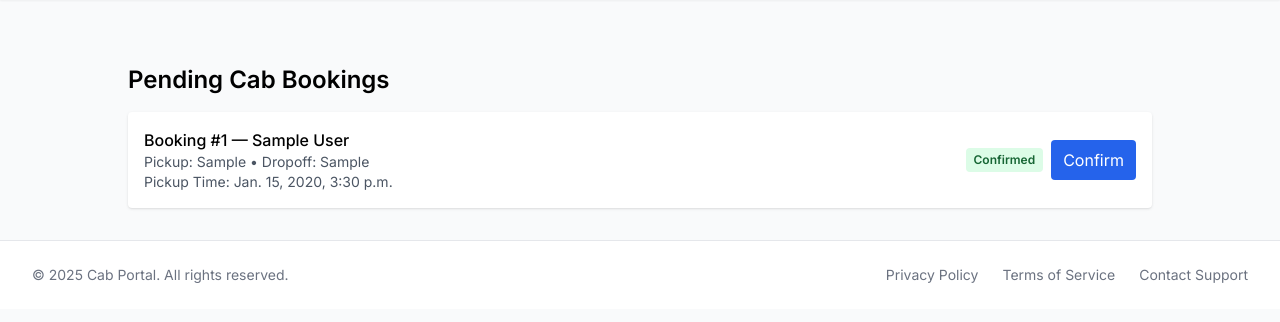
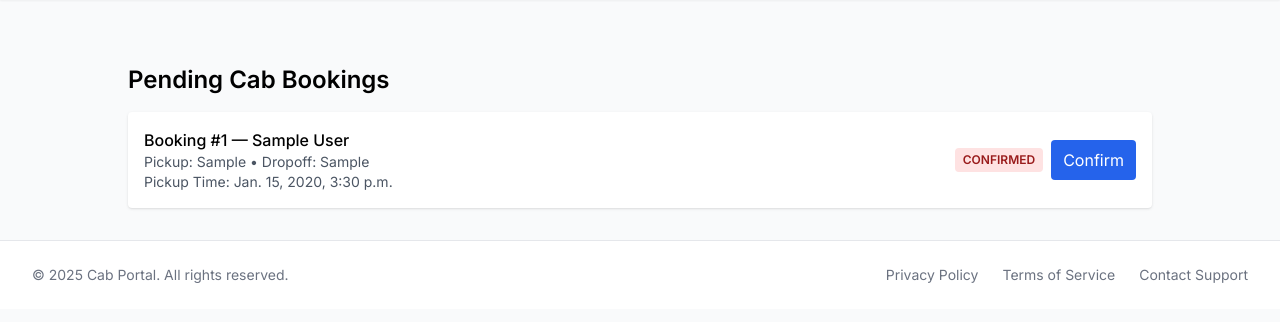
Before and after one commit to Ashutosh1910/cabportal, a Django app: template main/templates/main/vendor_cab_bookings.html in a window 1280 px wide. Shown: the part 149-471 px from the top of the page. Run offline with Django 4.2, Linux system fonts and the light colour scheme; the template is opened without the code that fills it: values that come from a table or form of the project are taken from there, others are empty; tables that the repository leaves empty hold one stand-in row (values such as "Sample post"); some libraries are stand-ins or nearby versions.

Commit message:
added cab flow3

```diff
--- a/main/templates/main/vendor_cab_bookings.html
+++ b/main/templates/main/vendor_cab_bookings.html
@@ -15,10 +15,10 @@
         </div>
         <div class="flex items-center space-x-2">
           {% if booking.status %}
-            {% if booking.status == 'CONFIRMED' %}
-              <span class="inline-flex items-center px-2 py-1 rounded text-xs font-semibold bg-green-100 text-green-800">{{ booking.get_status_display }}</span>
-            {% elif booking.status == 'CANCELLED' %}
-              <span class="inline-flex items-center px-2 py-1 rounded text-xs font-semibold bg-red-100 text-red-800">{{ booking.get_status_display }}</span>
+            {% if booking.status == 'BOOKED' %}
+              <span class="inline-flex items-center px-2 py-1 rounded text-xs font-semibold bg-green-100 text-green-800">BOOKED</span>
+            {% elif booking.status == 'CONFIRMED' %}
+              <span class="inline-flex items-center px-2 py-1 rounded text-xs font-semibold bg-red-100 text-red-800">CONFIRMED</span>
             {% else %}
               <span class="inline-flex items-center px-2 py-1 rounded text-xs font-semibold bg-yellow-100 text-yellow-800">{{ booking.get_status_display }}</span>
             {% endif %}
```
